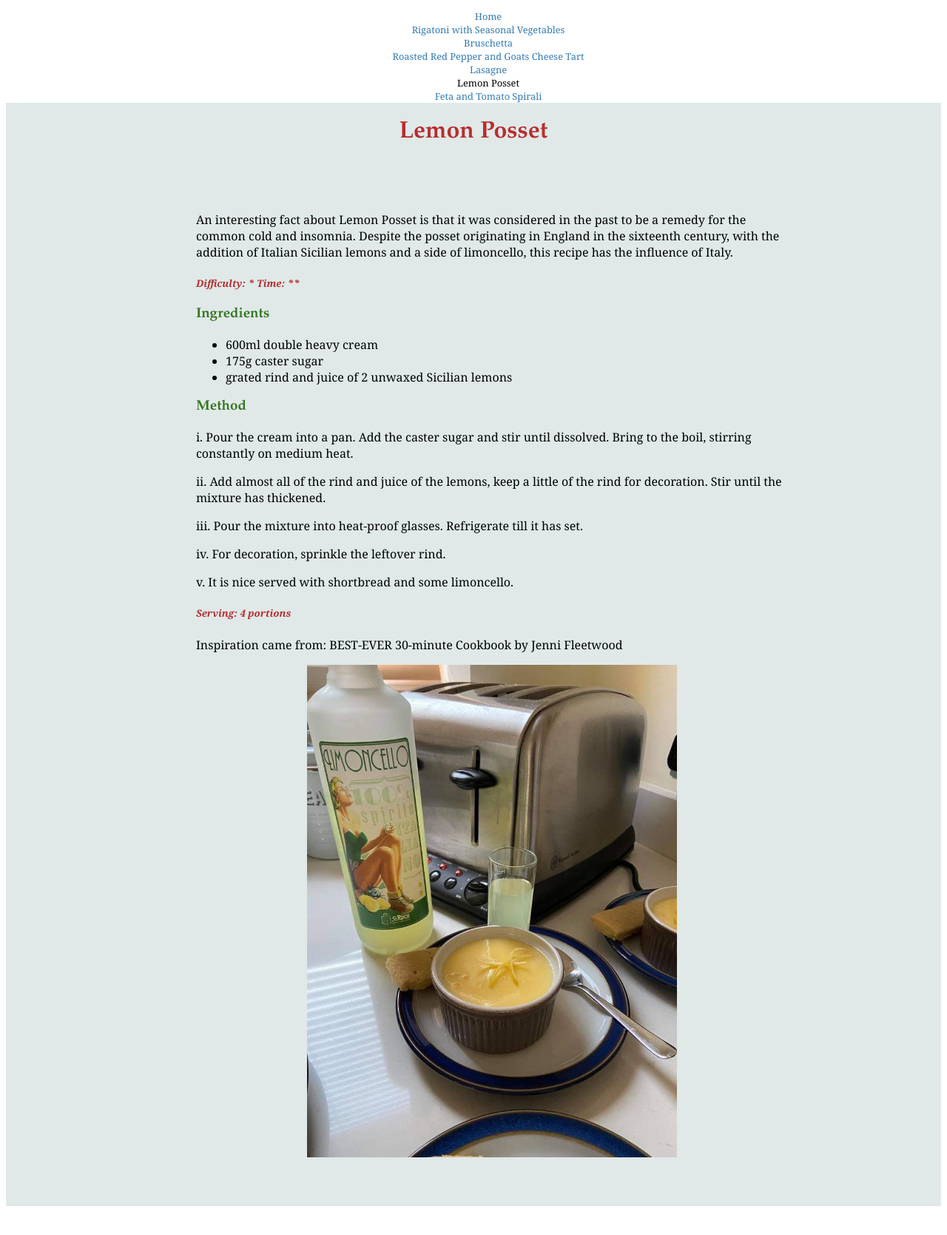
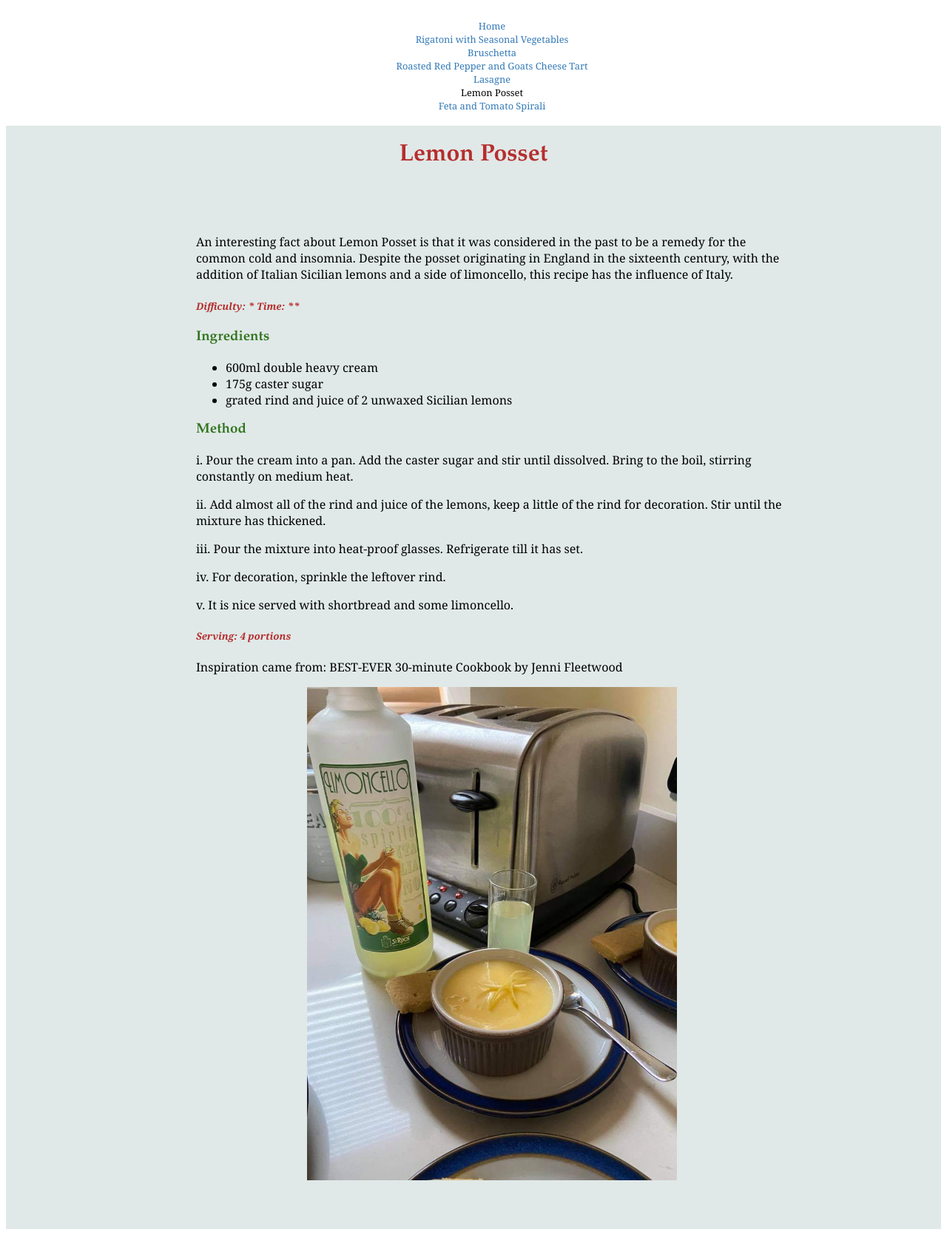
Before and after one commit to Hol1999/Hollyrecipewebsite, a Jekyll site: the page built from _recipes/recipe4.md, in a window 1280 px wide. Shown: the whole page at 74% size. Built offline with Jekyll 4.4.1, drawn with Linux system fonts in a browser that asks for light colours; before the commit the page ends 1639 px from its top, so only the background shows below that.

Commit message:
Update recipes.css

```diff
--- a/styles/recipes.css
+++ b/styles/recipes.css
@@ -142,7 +142,7 @@ ul.allrecipes {
 width: 100%;
 font-size: 80%;
 
-padding: 0;
+padding: 5px;
 margin: 5px auto;
  background-color: white;
 
```
